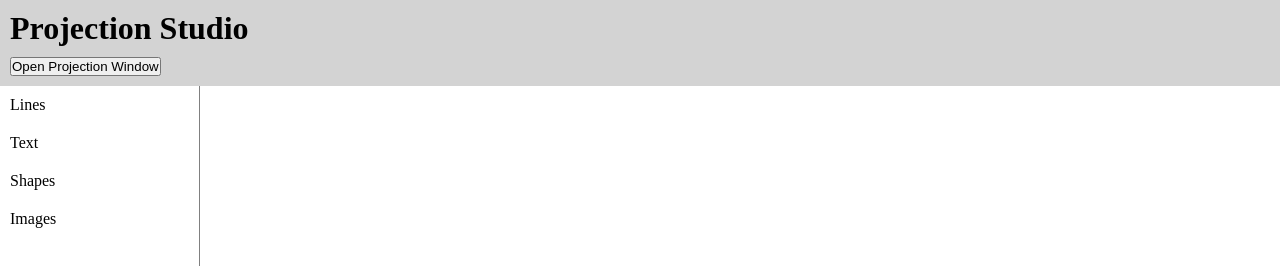
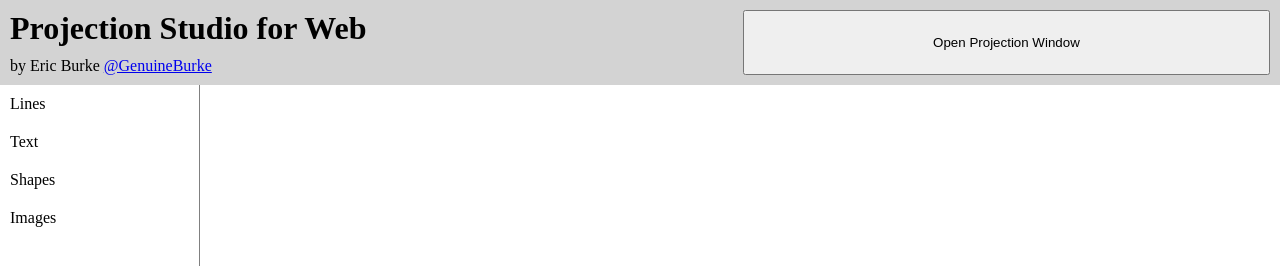
Before and after one commit to eburke/web_projection, a plain HTML site: page index.html in a window 1280 px wide. Shown: the top 266 px of the page. Drawn offline with Linux system fonts and the light colour scheme.

Commit message:
Added documentation and cleaned up a bit of the style

```diff
--- a/index.html
+++ b/index.html
@@ -5,7 +5,7 @@
   <meta charset="UTF-8">
   <meta name="viewport" content="width=device-width, initial-scale=1.0">
   <link rel="stylesheet" href="styles.css">
-  <title>Projection Studio</title>
+  <title>Projection Studio for Web by @GenuineBurke</title>
   <script>
     let projectorWindow = null;
 
@@ -92,7 +92,6 @@
       }
     }
 
-
     function getSelectedShape() {
       let radioButtons = document.getElementsByName("shapes_shape");
       let selectedShape;
@@ -141,8 +140,9 @@
 
 <body>
   <div id="titlePanel">
-    <h1>Projection Studio</h1>
-    <button onclick="openProjectorWindow()">Open Projection Window</button>
+    <h1>Projection Studio for Web</h1>
+    <p>by Eric Burke <a href="https://www.instagram.com/genuineburke/" target="_blank" rel="noopener noreferrer">@GenuineBurke</a></p>
+    <button id="open_projector_btn" onclick="openProjectorWindow()">Open Projection Window</button>
   </div>
   <div id="workspace">
     <div id="listPanel">
@@ -160,6 +160,12 @@
         -->
       <div id="linesForm" class="form-container">
         <form>
+          <label for="lines_foregroundColor">Line&nbsp;Color:</label>
+          <input type="color" id="lines_foregroundColor" value="#ffffff" oninput="postLinesData()">
+
+          <label for="lines_backgroundColor">Background&nbsp;Color:</label>
+          <input type="color" id="lines_backgroundColor" value="#000000" oninput="postLinesData()">
+
           <label for="lines_strokeWidth">Stroke&nbsp;Width:</label>
           <input type="range" id="lines_strokeWidth" min="1" max="100" step="1" value="2" oninput="postLinesData()">
 
@@ -168,13 +174,6 @@
 
           <label for="lines_angle">Angle:</label>
           <input type="range" id="lines_angle" min="0" max="180" step="1" value="0" oninput="postLinesData()">
-
-          <label for="lines_foregroundColor">Line&nbsp;Color:</label>
-          <input type="color" id="lines_foregroundColor" value="#ffffff" oninput="postLinesData()">
-
-          <label for="lines_backgroundColor">Background&nbsp;Color:</label>
-          <input type="color" id="lines_backgroundColor" value="#000000" oninput="postLinesData()">
-
         </form>
       </div>
 
@@ -185,6 +184,12 @@
         -->
       <div id="textForm" class="form-container">
         <form>
+          <label for="text_textColor">Text&nbsp;Color:</label>
+          <input type="color" id="text_foregroundColor" value="#ffffff" oninput="postTextData()">
+
+          <label for="text_backgroundColor">Background&nbsp;Color:</label>
+          <input type="color" id="text_backgroundColor" value="#000000" oninput="postTextData()">
+
           <label for="text_text">Text:</label>
           <input type="text" id="text_text" name="text_text" value="Enter Text Here " oninput="postTextData()">
 
@@ -206,12 +211,6 @@
             <option value="'Lucida Handwriting', cursive">Lucida Handwriting</option>
           </select>
 
-          <label for="text_textColor">Text&nbsp;Color:</label>
-          <input type="color" id="text_foregroundColor" value="#ffffff" oninput="postTextData()">
-
-          <label for="text_backgroundColor">Background&nbsp;Color:</label>
-          <input type="color" id="text_backgroundColor" value="#000000" oninput="postTextData()">
-
           <label for="text_angle">Angle:</label>
           <input type="range" id="text_angle" value="0" min="0" max="360" oninput="postTextData()">
 
@@ -230,7 +229,7 @@
         -->
       <div id="shapesForm" class="form-container">
         <form>
-          <label for="shapes_foregroundColor">Foreground&nbsp;Color:</label>
+          <label for="shapes_foregroundColor">Shape&nbsp;Color:</label>
           <input type="color" value="#ffffff" id="shapes_foregroundColor" oninput="postShapesData()">
 
           <label for="shapes_backgroundColor">Background&nbsp;Color:</label>
@@ -271,6 +270,9 @@
         -->
       <div id="imagesForm" class="form-container">
         <form>
+          <label for="images_backgroundColor">Background&nbsp;Color:</label>
+          <input type="color" id="images_backgroundColor" oninput="postImagesData()">
+
           <label for="images_file_input">Image:</label>
           <input type="file" id="images_file_input" accept="image/*">
 
@@ -282,9 +284,6 @@
 
           <label for="images_mirror">Mirror:</label>
           <input type="checkbox" id="images_mirror" oninput="postImagesData()">
-
-          <label for="images_backgroundColor">Background&nbsp;Color:</label>
-          <input type="color" id="images_backgroundColor" oninput="postImagesData()">
 
           <label for="images_solo">Solo:</label>
           <input type="checkbox" id="images_solo" oninput="postImagesData()">
--- a/styles.css
+++ b/styles.css
@@ -14,6 +14,20 @@ body {
   background-color: lightgray;
   width: 100%;
   padding: 10px;
+  display: grid;
+}
+
+#titlePanel h1 {
+  grid-column: 1/2;
+}
+
+#titlePanel p {
+  grid-column: 1/2;
+}
+
+#open_projector_btn {
+  grid-row: 1/3;
+  grid-column: 2/3;
 }
 
 h1 {
@@ -75,10 +89,13 @@ form {
 
 label {
   grid-column: 1 / 2;
-  /*display: block;*/
-  /*margin: 10px 0;*/
 }
 
 input {
   grid-column: 2 / 3;
 }
+
+input[type="checkbox"] {
+  /* left aligns the checkboxes inside of the grid */
+  justify-self: start;
+}
```
Also changed, not shown: 1 other file.
